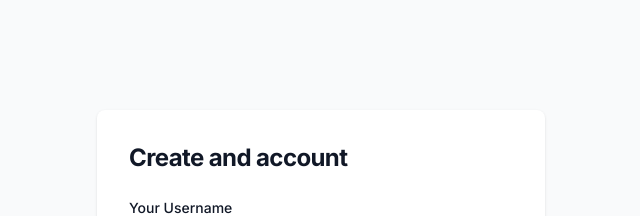
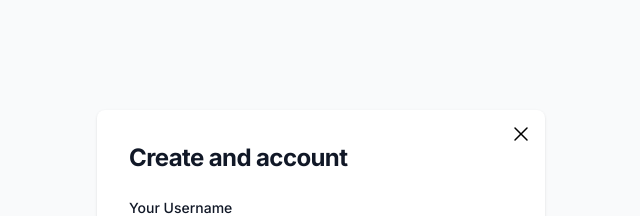
Before and after one commit to Stilisky/Alphas_Movies, a Next.js app in the folder rotten-client/: page /register in a window 1280 px wide. Shown: the top 216 px of the page, without its empty margins (319-959 px from the left). Built offline with nearby package versions, Linux system fonts and the light colour scheme.

Commit message:
exit button added to register/login

```diff
--- a/rotten-client/src/app/login/page.js
+++ b/rotten-client/src/app/login/page.js
@@ -50,10 +50,15 @@ export default function Login() {
             class="flex items-center mb-6 text-2xl font-semibold text-gray-900 dark:text-white"
           ></a>
           <div class="w-full bg-white rounded-lg shadow dark:border md:mt-0 sm:max-w-md xl:p-0 dark:bg-gray-800 dark:border-gray-700">
-            <div class="p-6 space-y-4 md:space-y-6 sm:p-8">
+
+            <div class="p-6 relative space-y-4 md:space-y-6 sm:p-8">       <a href="/"> <svg xmlns="http://www.w3.org/2000/svg" viewBox="0 0 24 24" fill="currentColor" class="w-6 h-6 absolute top-3 right-3">
+  <path fill-rule="evenodd" d="M5.47 5.47a.75.75 0 011.06 0L12 10.94l5.47-5.47a.75.75 0 111.06 1.06L13.06 12l5.47 5.47a.75.75 0 11-1.06 1.06L12 13.06l-5.47 5.47a.75.75 0 01-1.06-1.06L10.94 12 5.47 6.53a.75.75 0 010-1.06z" clip-rule="evenodd" />
+</svg></a>
+
               <h1 class="text-xl font-bold leading-tight tracking-tight text-gray-900 md:text-2xl dark:text-white">
                 Sign in to your account
               </h1>
+
               <form class="space-y-4 md:space-y-6" onSubmit={handleLogin}>
                 <div>
                   {error && (
--- a/rotten-client/src/app/register/page.js
+++ b/rotten-client/src/app/register/page.js
@@ -53,8 +53,13 @@ export default function Register() {
   return (
     <section class="bg-gray-50 dark:bg-gray-900">
       <div class="flex flex-col items-center justify-center px-6 py-8 mx-auto md:h-screen lg:py-0">
-        <div class="w-full bg-white rounded-lg shadow dark:border md:mt-0 sm:max-w-md xl:p-0 dark:bg-gray-800 dark:border-gray-700">
+        <div class="w-full relative bg-white rounded-lg shadow dark:border md:mt-0 sm:max-w-md xl:p-0 dark:bg-gray-800 dark:border-gray-700">
+       <a href="/"> <svg xmlns="http://www.w3.org/2000/svg" viewBox="0 0 24 24" fill="currentColor" class="w-6 h-6 absolute top-3 right-3">
+  <path fill-rule="evenodd" d="M5.47 5.47a.75.75 0 011.06 0L12 10.94l5.47-5.47a.75.75 0 111.06 1.06L13.06 12l5.47 5.47a.75.75 0 11-1.06 1.06L12 13.06l-5.47 5.47a.75.75 0 01-1.06-1.06L10.94 12 5.47 6.53a.75.75 0 010-1.06z" clip-rule="evenodd" />
+</svg></a>
+
           <div class="p-6 space-y-4 md:space-y-6 sm:p-8">
+
             <h1 class="text-xl font-bold leading-tight tracking-tight text-gray-900 md:text-2xl dark:text-white">
               Create and account
             </h1>
```
Also changed, not shown: rotten-client/src/app/search_results/page.js (added).
